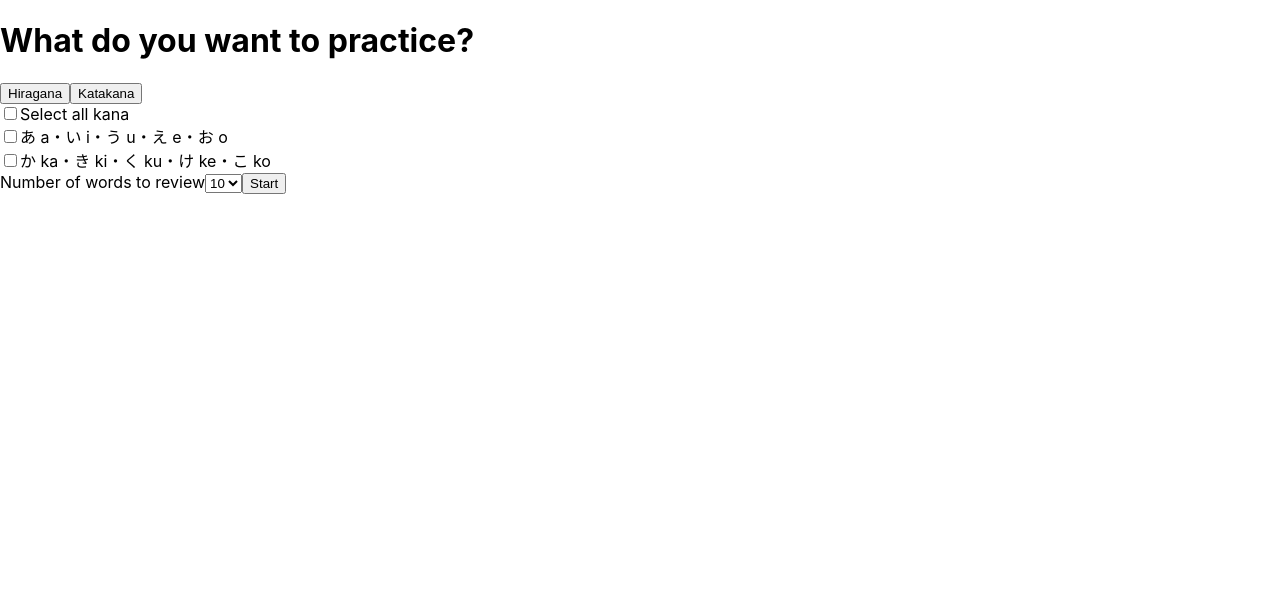
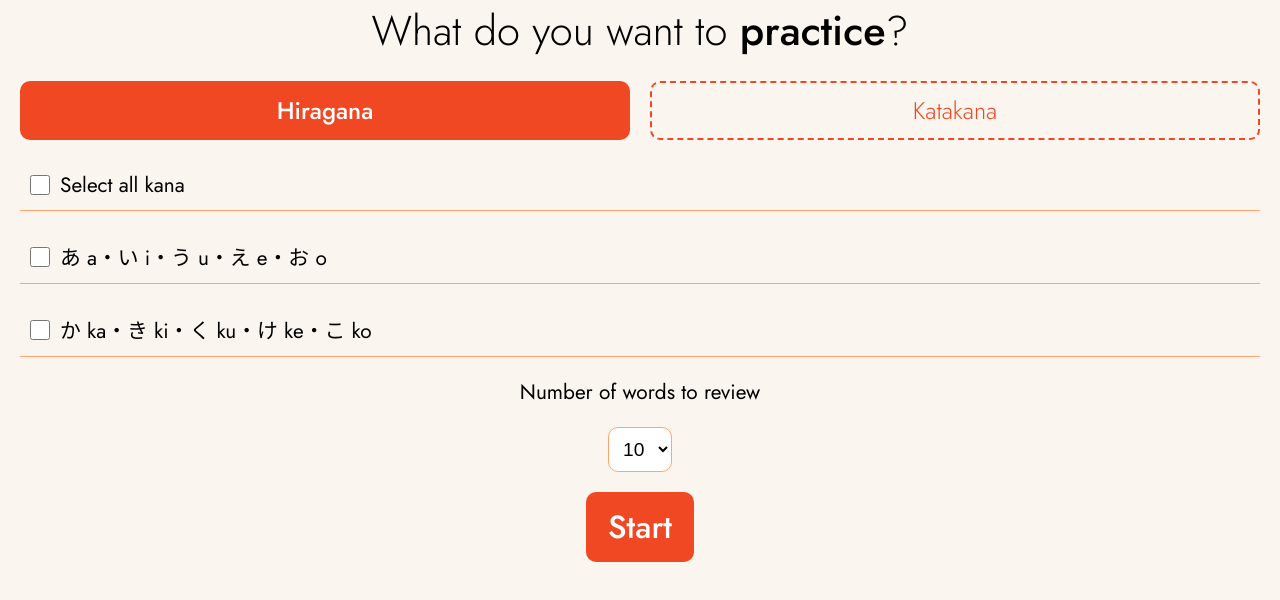
Before and after one commit to federicaercole/kana-app, a React (Create React App) app: page / in a window 1280 px wide. Shown: the top 600 px of the page. Built offline with nearby package versions, Linux system fonts and the light colour scheme.

Commit message:
Style starting page

```diff
--- a/src/index.css
+++ b/src/index.css
@@ -1,13 +1,118 @@
-body {
-  margin: 0;
-  font-family: -apple-system, BlinkMacSystemFont, 'Segoe UI', 'Roboto', 'Oxygen',
-    'Ubuntu', 'Cantarell', 'Fira Sans', 'Droid Sans', 'Helvetica Neue',
-    sans-serif;
-  -webkit-font-smoothing: antialiased;
-  -moz-osx-font-smoothing: grayscale;
+@import url('https://fonts.googleapis.com/css2?family=Jost:wght@300;400;500');
+
+:root {
+  --primary-color: #EF4823;
+  --secondary-color: #FFA66C;
+  --background: #FAF5EE;
 }
 
-code {
-  font-family: source-code-pro, Menlo, Monaco, Consolas, 'Courier New',
-    monospace;
+* {
+  margin: 0;
+  padding: 0;
+  box-sizing: border-box;
 }
+
+body {
+  font-family: 'Jost', sans-serif;
+  background-color: var(--background);
+  accent-color: var(--primary-color);
+  font-size: 1.3rem;
+}
+
+main {
+  display: grid;
+  grid-template-columns: 1fr 1fr;
+  gap: 20px;
+  justify-items: stretch;
+  align-items: center;
+  padding: 0 20px;
+}
+
+h1 {
+  font-weight: 300;
+  text-align: center;
+  grid-column: 1/3;
+}
+
+main>div {
+  grid-column: 1/3;
+  padding: 10px;
+  border-bottom: 1px solid var(--secondary-color);
+  display: flex;
+  justify-content: flex-start;
+}
+
+main>div label {
+  font-size: 1.3rem;
+}
+
+label[for="numberOfWords"],
+select {
+  grid-column: 1/3;
+  justify-self: center;
+}
+
+select {
+  background-color: white;
+  border: 1px solid var(--secondary-color);
+  padding: 10px;
+  border-radius: 10px;
+  font-size: 1.2rem;
+}
+
+.highlight {
+  font-weight: 500;
+}
+
+button {
+  border-radius: 10px;
+  background-color: #EF4823;
+  border-color: transparent;
+  padding: 10px 20px;
+  font-family: inherit;
+  font-size: 1.5rem;
+  font-weight: 500;
+  color: white;
+  cursor: pointer;
+}
+
+button.inactive {
+  font-weight: 300;
+  background-color: var(--background);
+  border: 2px dashed var(--primary-color);
+  color: var(--primary-color);
+}
+
+.start {
+  grid-column: 1/3;
+  font-size: 2rem;
+  justify-self: center;
+}
+
+input[type="checkbox"] {
+  margin-right: 10px;
+  width: 20px;
+}
+
+.message {
+  grid-column: 1/3;
+  background-color: #FFC8C4;
+  color: black;
+  padding: 10px;
+  border-radius: 10px;
+  justify-self: center;
+  display: flex;
+  font-size: 1.2rem;
+  line-height: 1.6rem;
+}
+
+.message svg {
+  width: 30px;
+  margin-right: 10px;
+  fill: #A20D00;
+}
+
+.word,
+input {
+  grid-column: 1/3;
+}
```
Also changed, not shown: src/images/alert-circle.svg (added).
